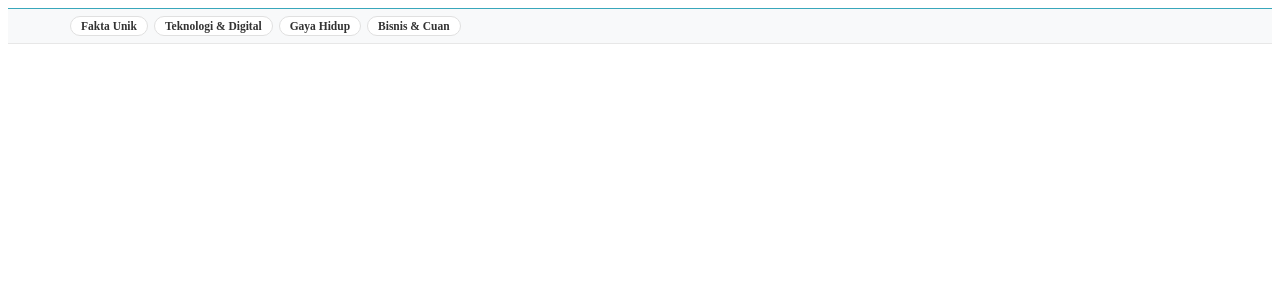
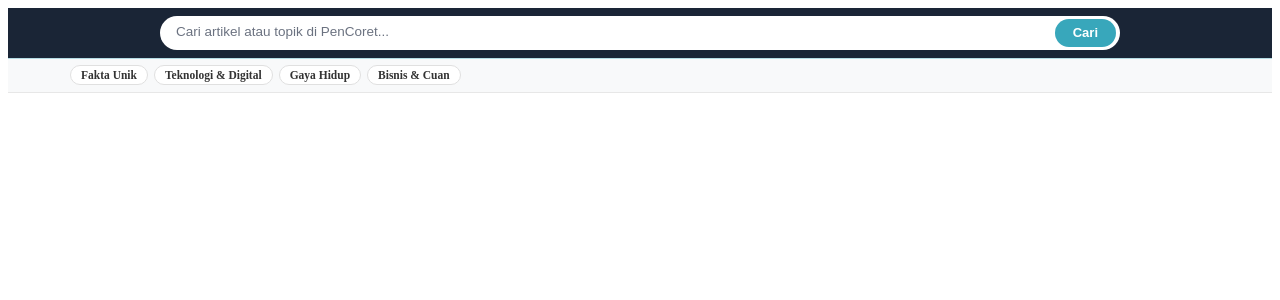
Before and after one commit to pencoret/pencoret, a Jekyll site: the page layouts/partials/nav.html, which Jekyll copies as it is, in a window 1280 px wide. Shown: the top 300 px of the page. Built offline with Jekyll 4.4.1, drawn with Linux system fonts in a browser that asks for light colours.

Commit message:
Update nav.html

```diff
--- a/layouts/partials/nav.html
+++ b/layouts/partials/nav.html
@@ -1,3 +1,11 @@
+<!-- Pita Pencarian Biru Tua Full Kiri-Kanan di Paling Atas -->
+<div class="pencoret-search-wrap">
+  <form class="pencoret-search-form" action="{{ "search" | relURL }}" method="get">
+    <input type="search" name="q" class="pencoret-search-input" placeholder="Cari artikel atau topik di PenCoret..." aria-label="Cari artikel" required>
+    <button type="submit" class="pencoret-search-btn">Cari</button>
+  </form>
+</div>
+
 <header class="navbar-affixed-top" data-spy="affix" data-offset-top="62" style="margin: 0 !important; padding: 0 !important; min-height: 0 !important; background: transparent !important;">
     <div class="navbar navbar-default yamm" role="navigation" id="navbar" style="display: none !important;">
         <div class="container" style="padding: 0 !important; margin: 0 !important;">
@@ -25,7 +33,65 @@
 </header>
 
 <style>
-  /* Menghapus ruang kosong di antara running text dan baris kategori */
+  /* 1. Pita Kolom Pencarian Biru Tua Penuh Kiri-Kanan */
+  .pencoret-search-wrap {
+    width: 100% !important;
+    max-width: 100% !important;
+    background-color: #1a2536 !important;
+    padding: 8px 14px !important;
+    margin: 0 !important;
+    box-sizing: border-box !important;
+    display: block !important;
+  }
+
+  .pencoret-search-form {
+    display: flex !important;
+    align-items: center !important;
+    width: 100% !important;
+    max-width: 960px !important;
+    margin: 0 auto !important;
+    background-color: #ffffff !important;
+    border-radius: 999px !important;
+    padding: 3px 4px 3px 16px !important;
+    box-sizing: border-box !important;
+  }
+
+  .pencoret-search-input {
+    flex: 1 !important;
+    width: 100% !important;
+    border: none !important;
+    background: transparent !important;
+    color: #111827 !important;
+    font-size: 13.5px !important;
+    line-height: 1.4 !important;
+    padding: 4px 8px 4px 0 !important;
+    outline: none !important;
+    box-shadow: none !important;
+  }
+
+  .pencoret-search-input::placeholder {
+    color: #6b7280 !important;
+  }
+
+  .pencoret-search-form .pencoret-search-btn {
+    background-color: #38a7bb !important;
+    color: #ffffff !important;
+    border: none !important;
+    border-radius: 999px !important;
+    padding: 6px 18px !important;
+    margin: 0 !important;
+    font-size: 13px !important;
+    font-weight: 700 !important;
+    line-height: 1.2 !important;
+    cursor: pointer !important;
+    white-space: nowrap !important;
+  }
+
+  .pencoret-search-form .pencoret-search-btn:hover {
+    background-color: #2c8a9b !important;
+  }
+
+  /* 2. Menghapus ruang kosong & menipiskan garis hijau tosca */
   .navbar-affixed-top, #navbar, #navbar .container {
     min-height: 0 !important;
     margin: 0 !important;
@@ -34,16 +100,36 @@
     border: none !important;
   }
 
+  /* Matikan garis 4px dari custom.css pada running bar agar tidak bertumpuk */
+  .global-running-bar, .article-running-bar {
+    border-bottom: none !important;
+  }
+
   .kat-strip {
+    position: relative !important;
     width: 100% !important;
     max-width: 100% !important;
     background-color: #f8f9fa;
-    border-top: 0.5px solid #38a7bb;
+    border-top: none !important; /* Diganti garis super tipis di bawah ini */
     border-bottom: 1px solid #e7e7e7;
     padding: 5px 0;
     margin: 0 !important;
     box-sizing: border-box;
   }
+
+  /* Garis hijau tosca super tipis (0.35px) di batas atas kategori */
+  .kat-strip::before {
+    content: "" !important;
+    position: absolute !important;
+    left: 0 !important;
+    top: 0 !important;
+    width: 100% !important;
+    height: 1px !important;
+    background-color: #38a7bb !important;
+    transform: scaleY(0.35) !important;
+    transform-origin: top !important;
+  }
+
   .kat-strip .container {
     width: 100% !important;
     max-width: 1140px;
@@ -80,10 +166,9 @@
     border-color: #38a7bb !important;
   }
 
-  /* Mode Gelap untuk Baris Kategori */
+  /* Mode Gelap untuk Baris Kategori & Kolom Pencarian */
   [data-theme="dark"] .kat-strip {
     background-color: #1a1a1a !important;
-    border-top-color: #38a7bb !important;
     border-bottom-color: #333333 !important;
   }
   [data-theme="dark"] .kat-scroll a {
@@ -91,4 +176,10 @@
     color: #e4e4e4 !important;
     border-color: #444444 !important;
   }
+  [data-theme="dark"] .pencoret-search-form {
+    background-color: #2a2a2a !important;
+  }
+  [data-theme="dark"] .pencoret-search-input {
+    color: #f3f4f6 !important;
+  }
       </style>
```
